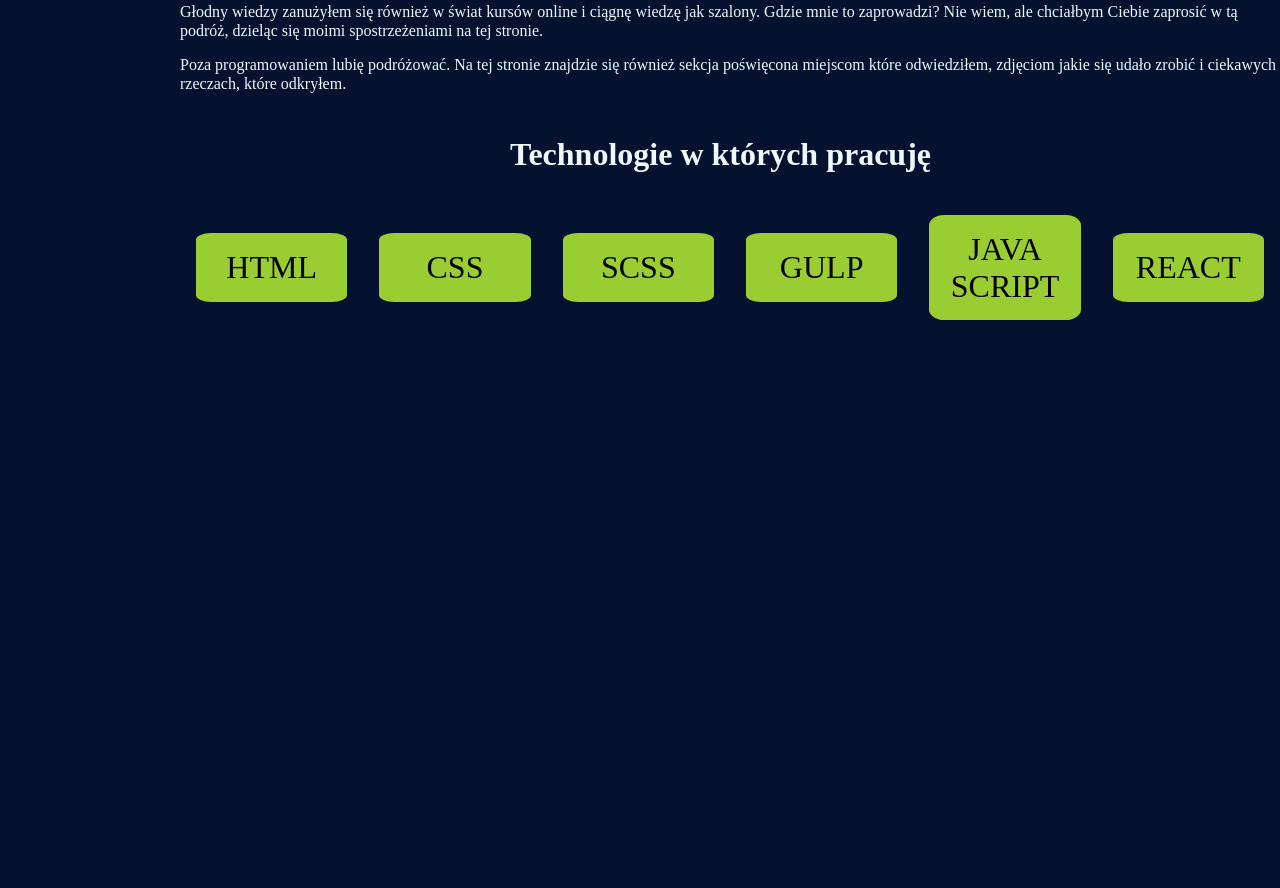
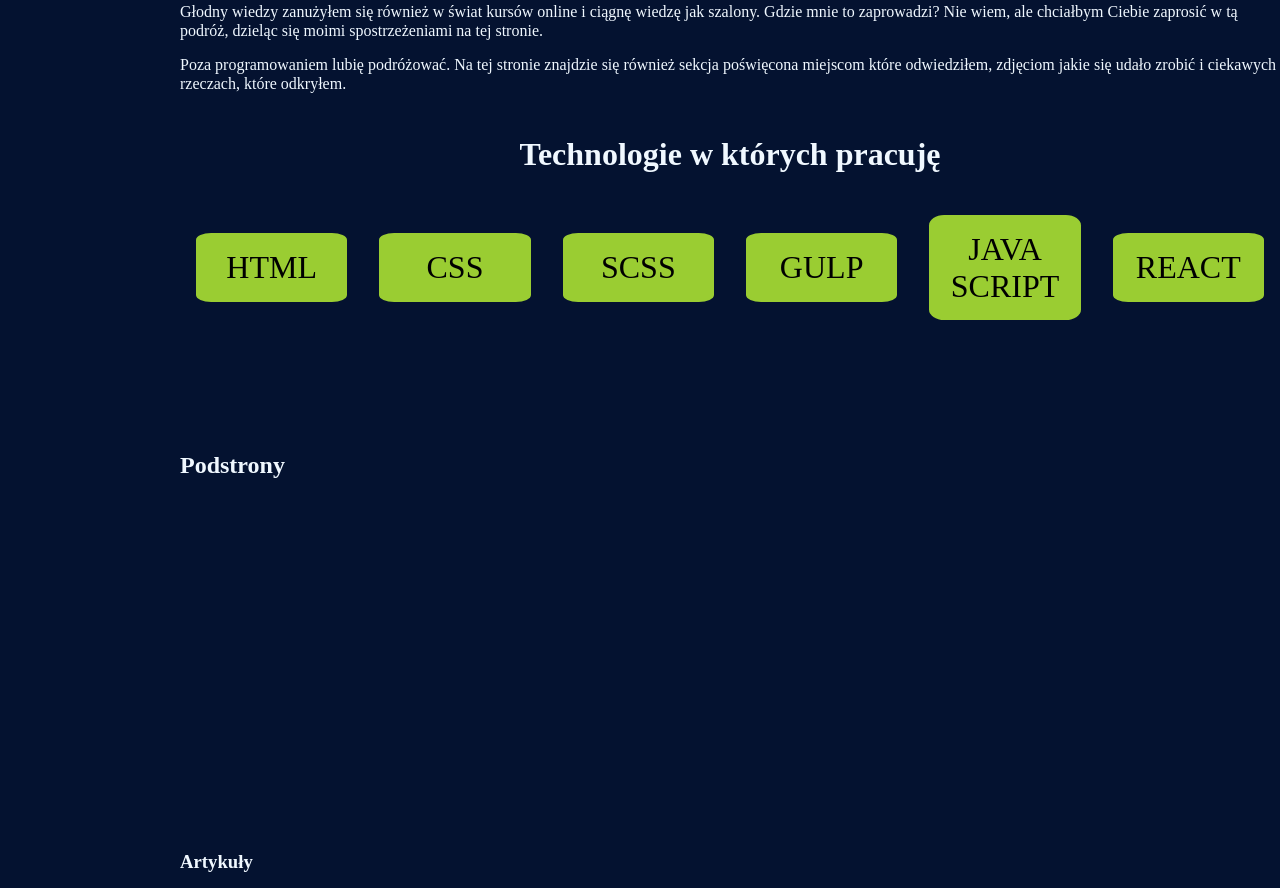
Before and after one commit to Dekstryn/homepage_gulp, a website: page src/content/index.html in a window 1280 px wide. Shown: the part 896-1784 px from the top of the page. Drawn offline with nearby package versions, Linux system fonts and the light colour scheme; files that its build step writes are made by us from their sources.

Commit message:
Fixed text-align in technology__title class

```diff
--- a/src/scss/main.scss
+++ b/src/scss/main.scss
@@ -19,7 +19,7 @@ body {
 .pageview{
   display: grid;
   grid-template-columns: 180px 1fr;
-  grid-template-rows: 180px repeat(7, 1fr);
+  grid-template-rows: 180px 1fr 10% repeat(5, 400px);
 }
 .hmenu{
   grid-column-start: 1;
@@ -57,7 +57,7 @@ body {
   }
   &__title{
     font-size: 32px;
-    margin-inline-start: 30%;
+    text-align: center;
   }
   &__name{
     flex: 1;
```
